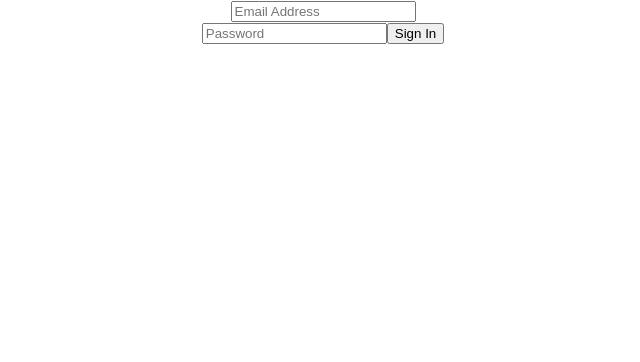
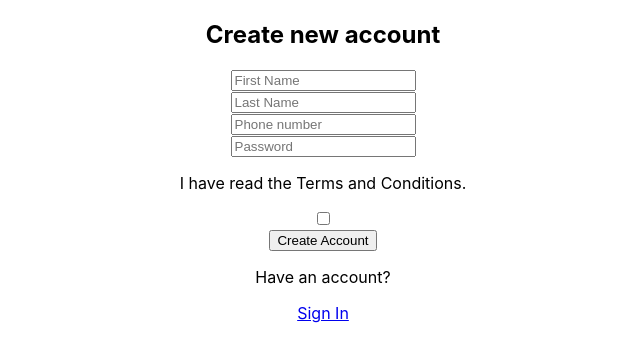
Before and after one commit to Farm-Fresh-Produce-4/Frontend, a React (Create React App) app: page /Register in a window 1280 px wide. Shown: the top 362 px of the page, without its empty margins (317-957 px from the left). Built offline with nearby package versions, Linux system fonts and the light colour scheme.

Commit message:
forms done routing done

```diff
--- a/package.json
+++ b/package.json
@@ -9,6 +9,7 @@
     "react": "^16.12.0",
     "react-dom": "^16.12.0",
     "react-hook-form": "^4.4.3",
+    "react-router-dom": "^5.1.2",
     "react-scripts": "3.3.0"
   },
   "scripts": {
--- a/src/App.js
+++ b/src/App.js
@@ -1,13 +1,22 @@
 import React from 'react';
 import './App.css';
-import SignIn from './Daniel/SignIn'
+import Register from './Daniel/Register'
+import { BrowserRouter, Switch, Route } from 'react-router-dom';
+import SignIn from './Daniel/SignIn';
+
 
 
 function App() {
   return (
     <div className="App">
-    <SignIn/>
+  <BrowserRouter>
+  <Switch>
+  <Route path="/Register" exact component={Register}/>
+  <Route path="/SignIn" exact component={SignIn}/>
+  </Switch>
+  </BrowserRouter>
     </div>
+
   );
 }
 
--- a/src/Daniel/Signup.js
+++ b/src/Daniel/Register.js
@@ -1,16 +1,21 @@
 import React from 'react'
 import {useForm} from 'react-hook-form'
+import { Link, BrowserRouter } from 'react-router-dom';
+import SignIn from './SignIn';
 
-function SignUp() {
-const{register, handleSubmit, errors} = useForm();
+
+function Register() {
+const{register, handleSubmit, errors, reset} = useForm();
 
 const onSubmit = data=>{
 console.log(data);
+reset()
 }
 console.log(errors)
 
     return (
         <div>
+            <h2>Create new account</h2>
         <form onSubmit={handleSubmit(onSubmit)}>
             <input type="text" placeholder= 'First Name' name ="firstName" ref={register} />
             <br/>
@@ -28,8 +33,15 @@ console.log(errors)
             <br/>
             <input type="submit" value= "Create Account"/>
         </form>
+        <p>Have an account?</p>
+        <Link to="/SignIn" >Sign In </Link>
+
+
+
+
+
         </div>
     )
 }
 
-export default SignUp
+export default Register
--- a/src/Daniel/SignIn.js
+++ b/src/Daniel/SignIn.js
@@ -1,12 +1,18 @@
 import React from 'react';
 import { useForm } from 'react-hook-form';
+import { Link } from 'react-router-dom';
 
 export default function SignIn() {
-  const { register, handleSubmit, errors } = useForm();
-  const onSubmit = data => console.log(data);
+  const { register, handleSubmit, errors,reset } = useForm();
+  const onSubmit = data => {
+      console.log(data);
+      reset()
+  }
   console.log(errors);
 
   return (
+      <div>
+            <h2>Sign in to account</h2>
     <form onSubmit={handleSubmit(onSubmit)}>
       <input type="email" placeholder="Email Address" name="Email Address" ref={register({required: true})} />
       <br/>
@@ -14,5 +20,8 @@ export default function SignIn() {
 
       <input type="submit" value= "Sign In" />
     </form>
+      <p>Don't have an account?</p>
+      <Link to="/Register" >Create One </Link>
+      </div>
   );
 }
```
Also changed, not shown: src/Daniel/Routes.js (added, +17 -0 lines), 1 other file (tests, documents, lock files or other folders).
